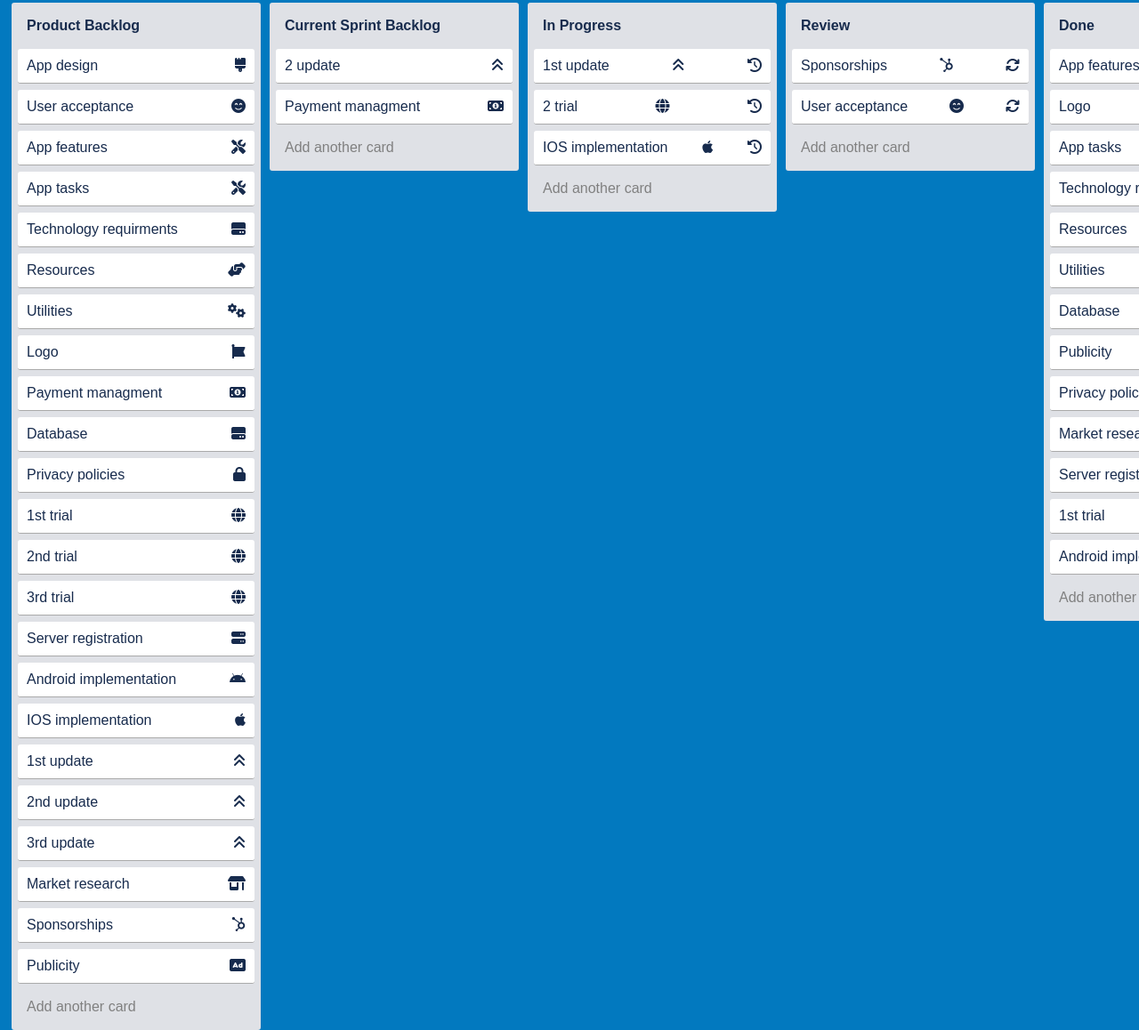
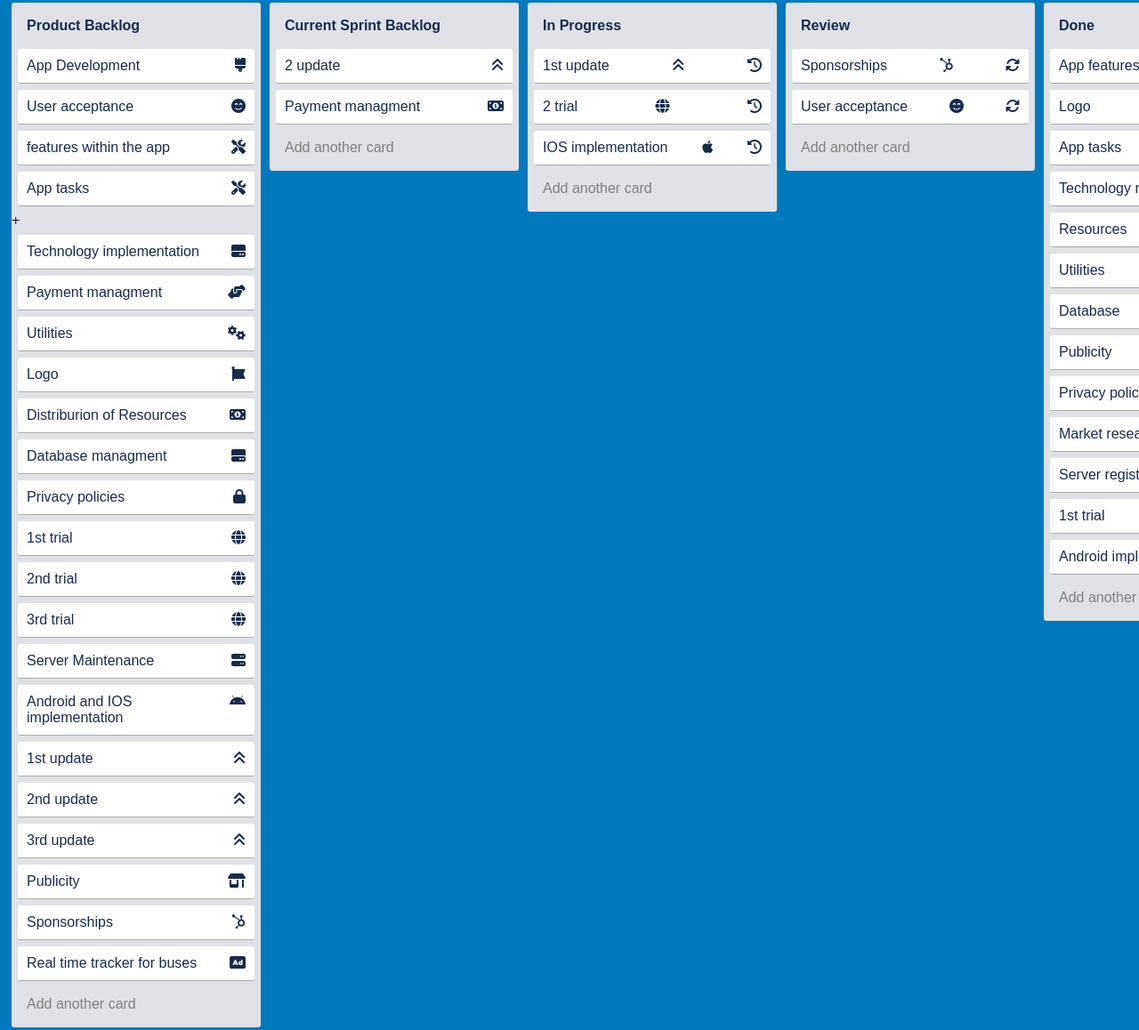
Before and after one commit to CarlosStaarthof/csp-ps_ca3, a plain HTML site: page index.html in a window 1280 px wide. Shown: the part 15-1173 px from the top of the page at 89% size. Drawn offline with nearby package versions, Linux system fonts and the light colour scheme.

Commit message:
Additional features added

```diff
--- a/index.html
+++ b/index.html
@@ -15,47 +15,79 @@
   <div class="list">
     <div class="title removable editable">Product Backlog</div>
     <div class="content">
-    <div class="card removable editable" >App design <i class="fa-solid fa-brush"></i></div>
+
+    <div class="card removable editable" >App Development <i class="fa-solid fa-brush"></i></div>
+
     <div class="card removable editable" >User acceptance <i class="fa-solid fa-face-smile-beam"></i> </div>
-  <div class="card removable editable" >App features <i class="fa-solid fa-screwdriver-wrench"></i> </div>
-  <div class="card removable editable" >App tasks <i class="fa-solid fa-screwdriver-wrench"></i> </div>
-  <div class="card removable editable" >Technology requirments <i class="fa-solid fa-hard-drive"></i> </div>
-  <div class="card removable editable" >Resources <i class="fa-solid fa-handshake-angle"></i></div>
+
+    <div class="card removable editable" >features within the app <i class="fa-solid fa-screwdriver-wrench"></i> </div>
+
+  <div class="card removable editable" >App tasks <i class="fa-solid fa-screwdriver-wrench"></i> </div>   +
+
+  <div class="card removable editable" >Technology implementation <i class="fa-solid fa-hard-drive"></i> </div>
+
+  <div class="card removable editable" >Payment managment <i class="fa-solid fa-handshake-angle"></i></div>
+
   <div class="card removable editable" >Utilities <i class="fa-solid fa-gears"></i></div>
+
   <div class="card removable editable" >Logo <i class="fa-solid fa-font-awesome"></i></div>
-  <div class="card removable editable" >Payment managment <i class="fa-solid fa-money-bill-1"></i> </div>
-  <div class="card removable editable" >Database <i class="fa-solid fa-hard-drive"></i></div>
+
+  <div class="card removable editable" >Distriburion of Resources <i class="fa-solid fa-money-bill-1"></i> </div>
+
+  <div class="card removable editable" >Database managment <i class="fa-solid fa-hard-drive"></i></div>
+
   <div class="card removable editable" >Privacy policies <i class="fa-solid fa-lock"></i></div>
+
   <div class="card removable editable" >1st trial <i class="fa-solid fa-globe"></i></div>
+
   <div class="card removable editable" >2nd trial <i class="fa-solid fa-globe"></i></div>
+
   <div class="card removable editable" >3rd trial<i class="fa-solid fa-globe"></i> </div>
-  <div class="card removable editable" >Server registration <i class="fa-solid fa-server"></i></div>
-  <div class="card removable editable" >Android implementation <i class="fa-brands fa-android"></i></div>
-  <div class="card removable editable" >IOS implementation <i class="fa-brands fa-apple"></i> </div>
+
+  <div class="card removable editable" >Server Maintenance <i class="fa-solid fa-server"></i></div>
+
+  <div class="card removable editable" >Android and IOS implementation <i class="fa-brands fa-android"></i></div>
+
   <div class="card removable editable" >1st update <i class="fa-solid fa-angles-up"></i></div>
+
   <div class="card removable editable" >2nd update <i class="fa-solid fa-angles-up"></i></div>
+
   <div class="card removable editable" >3rd update <i class="fa-solid fa-angles-up"></i> </div>
-  <div class="card removable editable" >Market research <i class="fa-solid fa-shop"></i> </div>
+
+  <div class="card removable editable" >Publicity <i class="fa-solid fa-shop"></i> </div>
+
   <div class="card removable editable" >Sponsorships <i class="fa-brands fa-hubspot"></i>  </div>
-  <div class="card removable editable" >Publicity <i class="fa-solid fa-rectangle-ad"></i> </div>
+
+  <div class="card removable editable" >Real time tracker for buses <i class="fa-solid fa-rectangle-ad"></i> </div>
+
   <div class="add-card editable">Add another card</div>
+
   </div>
 
   </div>
   </div>
   <div class="list">
     <div class="title removable editable">Current Sprint Backlog </div>
+
     <div class="content">
+
       <div class="card removable editable" >2 update <i class="fa-solid fa-angles-up"></i> </div>
+
       <div class="card removable editable" >Payment managment <i class="fa-solid fa-money-bill-1"></i> </div>
-    </div>
+      </div>
+
     <div class="add-card editable">Add another card</div>
+
   </div>
   <div class="list">
+
     <div class="title removable editable">In Progress</div>
     <div class="content">
+
       <div class="card removable editable" >1st update <i class="fa-solid fa-angles-up"></i><i class="fa-solid fa-clock-rotate-left"></i> </div>
+
       <div class="card removable editable" >2 trial <i class="fa-solid fa-globe"></i><i class="fa-solid fa-clock-rotate-left"></i> </div>
+
       <div class="card removable editable" >IOS implementation <i class="fa-brands fa-apple"></i><i class="fa-solid fa-clock-rotate-left"></i> </div>
 
     <div class="add-card editable">Add another card</div>
@@ -67,8 +99,11 @@
     <div class="title removable editable">Review</div>
     <div class="content">
       <div class="card removable editable" >Sponsorships<i class="fa-brands fa-hubspot"></i> <i class="fa-solid fa-arrows-rotate"></i> </div>
+
   <div class="card removable editable" >User acceptance <i class="fa-solid fa-face-smile-beam"></i><i class="fa-solid fa-arrows-rotate"></i> </div>
+
     <div class="add-card editable">Add another card</div>
+
   </div>
 </div>
 <div class="list">
@@ -76,27 +111,45 @@
   <div class="content">
 
   <div class="card removable editable" >App features <i class="fa-solid fa-screwdriver-wrench"></i><i class="fa-solid fa-check"></i> </div>
+
   <div class="card removable editable" >Logo <i class="fa-solid fa-font-awesome"></i><i class="fa-solid fa-check"></i></div>
+
   <div class="card removable editable" >App tasks <i class="fa-solid fa-screwdriver-wrench"></i> <i class="fa-solid fa-check"></i></div>
+
   <div class="card removable editable" >Technology requirments<i class="fa-solid fa-hard-drive"></i><i class="fa-solid fa-check"></i> </div>
+
   <div class="card removable editable" >Resources <i class="fa-solid fa-handshake-angle"></i><i class="fa-solid fa-check"></i> </div>
+
   <div class="card removable editable" >Utilities<i class="fa-solid fa-gears"></i><i class="fa-solid fa-check"></i> </div>
+
   <div class="card removable editable" >Database <i class="fa-solid fa-hard-drive"></i><i class="fa-solid fa-check"></i></div>
+
   <div class="card removable editable" >Publicity<i class="fa-solid fa-rectangle-ad"></i><i class="fa-solid fa-check"></i> </div>
+
   <div class="card removable editable" >Privacy policies<i class="fa-solid fa-lock"></i><i class="fa-solid fa-check"></i></div>
+
   <div class="card removable editable" >Market research <i class="fa-solid fa-shop"></i> <i class="fa-solid fa-check"></i> </div>
+
   <div class="card removable editable" >Server registration<i class="fa-solid fa-server"></i><i class="fa-solid fa-check"></i> </div>
+
   <div class="card removable editable" >1st trial <i class="fa-solid fa-globe"></i><i class="fa-solid fa-check"></i></div>
+
   <div class="card removable editable" >Android implementation<i class="fa-brands fa-android"></i><i class="fa-solid fa-check"></i> </div>
+
   <div class="add-card editable">Add another card</div>
+
 </div>
 </div>
 <div class="list">
+
   <div class="title removable editable">Additional Resources </div>
   <div class="content">
   <div class="card removable editable" >App updates <i class="fa-solid fa-angles-up"></i> </div>
+
   <div class="card removable editable" >App features <i class="fa-solid fa-screwdriver-wrench"></i> </div>
+
   <div class="card removable editable" >Sponsorships  <i class="fa-brands fa-hubspot"></i> </div>
+
   <div class="add-card editable">Add another card </div>
 </div>
 </div>
```
